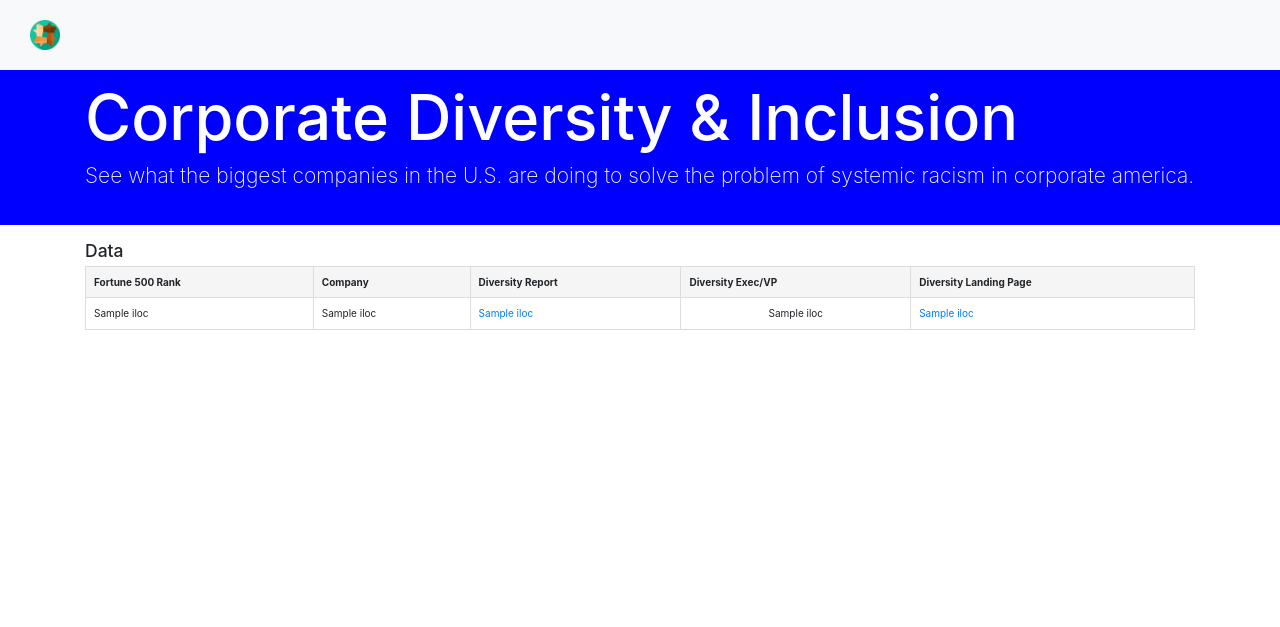
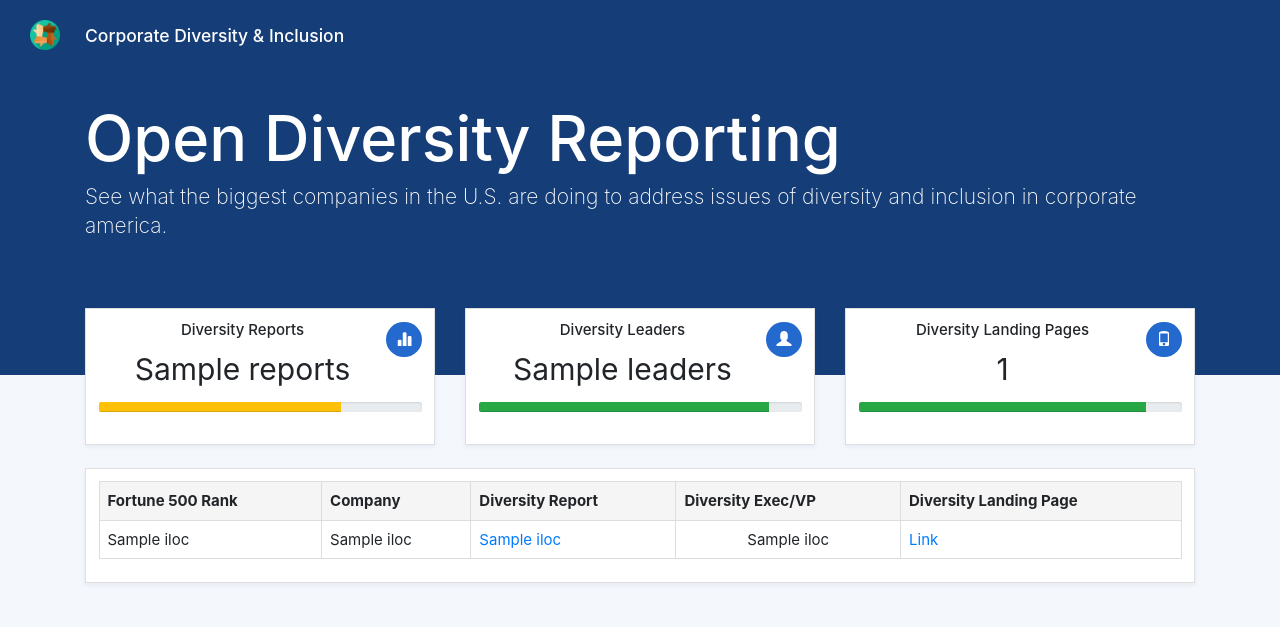
Before and after one commit to PrimoData/fortune500app, a Flask app: template templates/index.html in a window 1280 px wide. Shown: the top 627 px of the page. Run offline with Flask 2, Linux system fonts and the light colour scheme; the template is opened without the code that fills it: most values are stand-ins (such as "Sample title", 1, 10 or a date in 2020); parts of the project's set-up code (start-up, migrations or seed data) failed here and were passed over; some libraries are stand-ins or nearby versions.

Commit message:
cleaned up ui

```diff
--- a/app.py
+++ b/app.py
@@ -1,3 +1,5 @@
+# cd "C:\Users\Owner\AppData\Local\Programs\Python\Python38-32\fortune500app"
+
 from flask import Flask, render_template, request, redirect, flash, url_for
 from flask_bootstrap import Bootstrap
 import pandas as pd
@@ -10,10 +12,14 @@ app.secret_key = 'development key'
 data = pd.read_excel("Fortune500_2020_Final.xlsx")
 data.index.name = None
 
+reports = str((1 - data['Diversity Report Title'].value_counts(normalize=True)['N'])*100) + '%'
+leaders = str((1 - data['Diversity Leader'].value_counts(normalize=True)['N'])*100) + '%'
+pages = str((1 - data['Landing Page'].value_counts(normalize=True)['N'])*100) + '%'
 
 @app.route('/')
 def index():
-    return render_template('index.html', data=data, data_table=data.to_html(classes='table'))
+    return render_template('index.html', data=data, data_table=data.to_html(classes='table'),
+                            reports=reports, leaders=leaders, pages=pages)
 
 
 if __name__ == "__main__":
--- a/templates/index.html
+++ b/templates/index.html
@@ -7,39 +7,112 @@
 <link rel="shortcut icon" href="{{ url_for('static', filename='unity.png') }}">
 
 <style>
+body{
+    font-size:1.5rem;
+    background-color: #F4F7FC;
+}
+
+h5.card-title{
+    text-align:center;
+    font-size:1.5rem
+}
+
+p.card-text{
+    text-align:center;
+    font-size:3rem
+}
+
+.glyphicon-user, .glyphicon-stats, .glyphicon-phone {
+    color:white;
+    font-size: 15px;
+    padding: 10px;
+    background-color: #2469CE;
+    border-radius:50%;
+}
+
+.card{
+    border-radius: 0;
+    box-shadow: 0 2px 4px rgba(126,142,177,.12);
+}
+
 </style>
 {% endblock %}
 
 
 {% block title %}
-    Fortune 500 Diversity
+    Corporate D&I
 {% endblock %}
 
 
 {% block content %}
-    <div class="container-fluid" style="background-color: blue;">
-        <div class='row  bg-light' style="padding-bottom: 20px">
+
+<div class="container-fluid" style="background-color: #153D77; padding-bottom: 20px;">
+    <div class='row' style="padding-bottom: 20px;">
         <a class="navbar-brand" href="/" style="padding-top: 20px; padding-left: 30px;">
             <img src="{{ url_for('static', filename='unity.png') }}" height="30" class="d-inline-block align-center" alt="">
         </a>
+        <h3 style="margin-top:25px; color:white">Corporate Diversity & Inclusion</h3>
     </div>
+</div>
+
+<div class="container-fluid" style="background-color: #153D77; padding-bottom: 100px;">
     <div class="container">
         <div class="row">
             <div class="col-md-12">
                 <div class="jumbotron" style="padding: 10px 0px;margin-bottom: 10px; background-color: transparent; color: white;">
-                        <h1>Corporate Diversity & Inclusion</h1>
-                        <p class="lead">See what the biggest companies in the U.S. are doing to solve the problem of systemic racism in corporate america.</p>
+                    <h1>Open Diversity Reporting</h1>
+                    <p class="lead">See what the biggest companies in the U.S. are doing to address issues of diversity and inclusion in corporate america.</p>
                 </div>
             </div>
         </div>
     </div>
 </div>
 
-    <div class="container">
+<div class="container" style="margin-top: -90px;">
     <br>
+
+    <div class="row">
+        <div class="col-sm-4">
+        <div class="card">
+            <div class="card-body">
+            <h5 class="card-title">Diversity Reports <span class="glyphicon glyphicon-stats pull-right" aria-hidden="true"></span></h5>
+            <p class="card-text">{{reports}}</p>
+                <div class="progress">
+                    <div class="progress-bar bg-warning" role="progressbar" style="width: 75%;" aria-valuenow="0" aria-valuemin="0" aria-valuemax="100"></div>
+                </div>
+            </div>
+        </div>
+        </div>
+        <div class="col-sm-4">
+        <div class="card">
+            <div class="card-body">
+            <h5 class="card-title">Diversity Leaders <span class="glyphicon glyphicon-user pull-right" aria-hidden="true"></span></h5>
+            <p class="card-text">{{leaders}}</p>
+                <div class="progress">
+                    <div class="progress-bar bg-success" role="progressbar" style="width: 90%;" aria-valuenow="0" aria-valuemin="0" aria-valuemax="100"></div>
+                </div>
+            </div>
+        </div>
+        </div>
+        <div class="col-sm-4">
+        <div class="card">
+            <div class="card-body">
+            <h5 class="card-title">Diversity Landing Pages <span class="glyphicon glyphicon-phone pull-right" aria-hidden="true"></span></h5>
+            <p class="card-text">{{pages}}</p>
+                <div class="progress">
+                    <div class="progress-bar bg-success" role="progressbar" style="width: 89%;" aria-valuenow="0" aria-valuemin="0" aria-valuemax="100"></div>
+                </div>
+            </div>
+        </div>
+        </div>
+    </div>
+
+    <br>
+
     <div class="row">
         <div class="col-md-12">
-                <h3>Data</h3>
+            <div class="card">
+                <div class="card-body">
                     <table class="table table-bordered">
                         <tr class="active">
                             <th>Fortune 500 Rank</th>
@@ -68,7 +141,7 @@
                             {% endif %}
 
                             {% if (row.iloc[5]) != "N" %}
-                            <td><a href='{{row.iloc[5]}}' target="_blank">{{row.iloc[5]}}</a></td>
+                                <td><a href='{{row.iloc[5]}}' target="_blank">Link</a></td>
                             {% else %}
                                 <td></td>
                             {% endif %}
@@ -78,7 +151,10 @@
                     </table>
                 </div>
             </div>
+        </div>
+    </div>
 
+    <br><br>
 </div>
 {% endblock %}
 
```
Also changed, not shown: 1 other file. Lines whose indentation alone changed are shown as unchanged.
